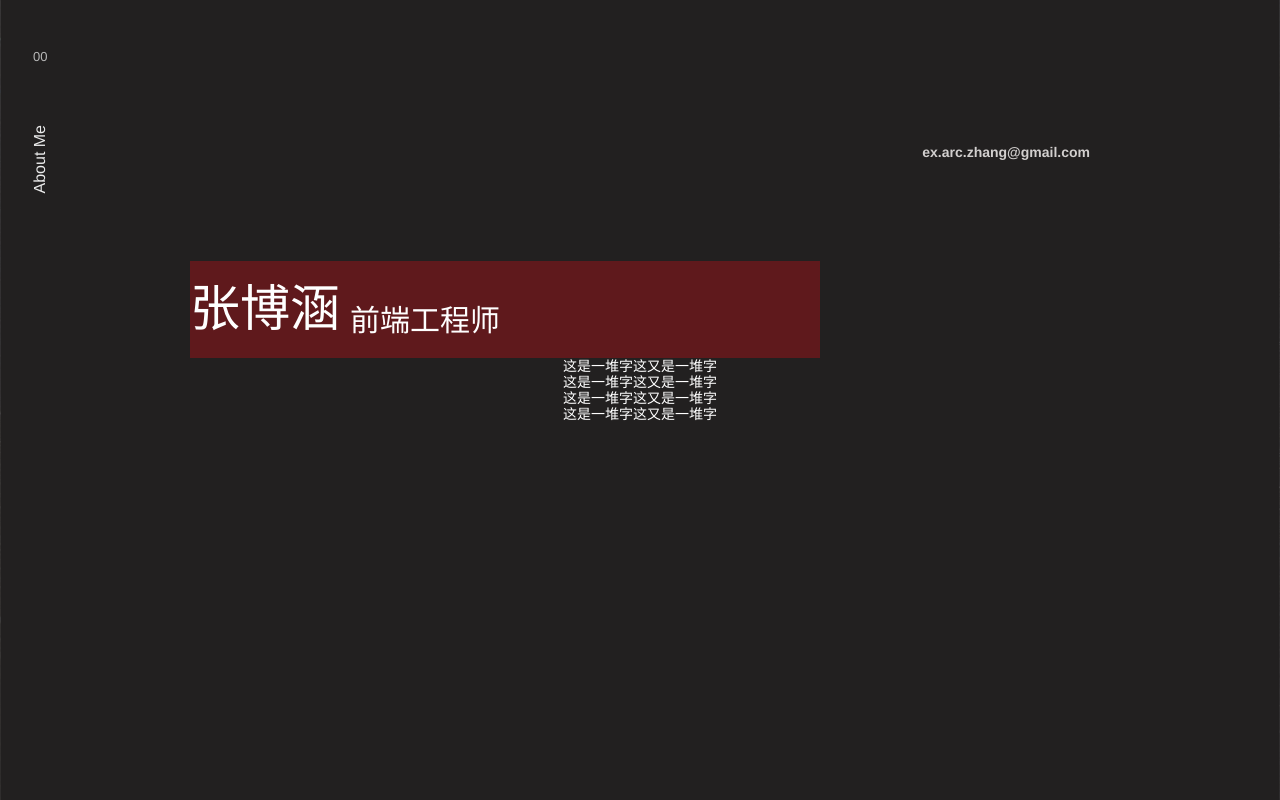
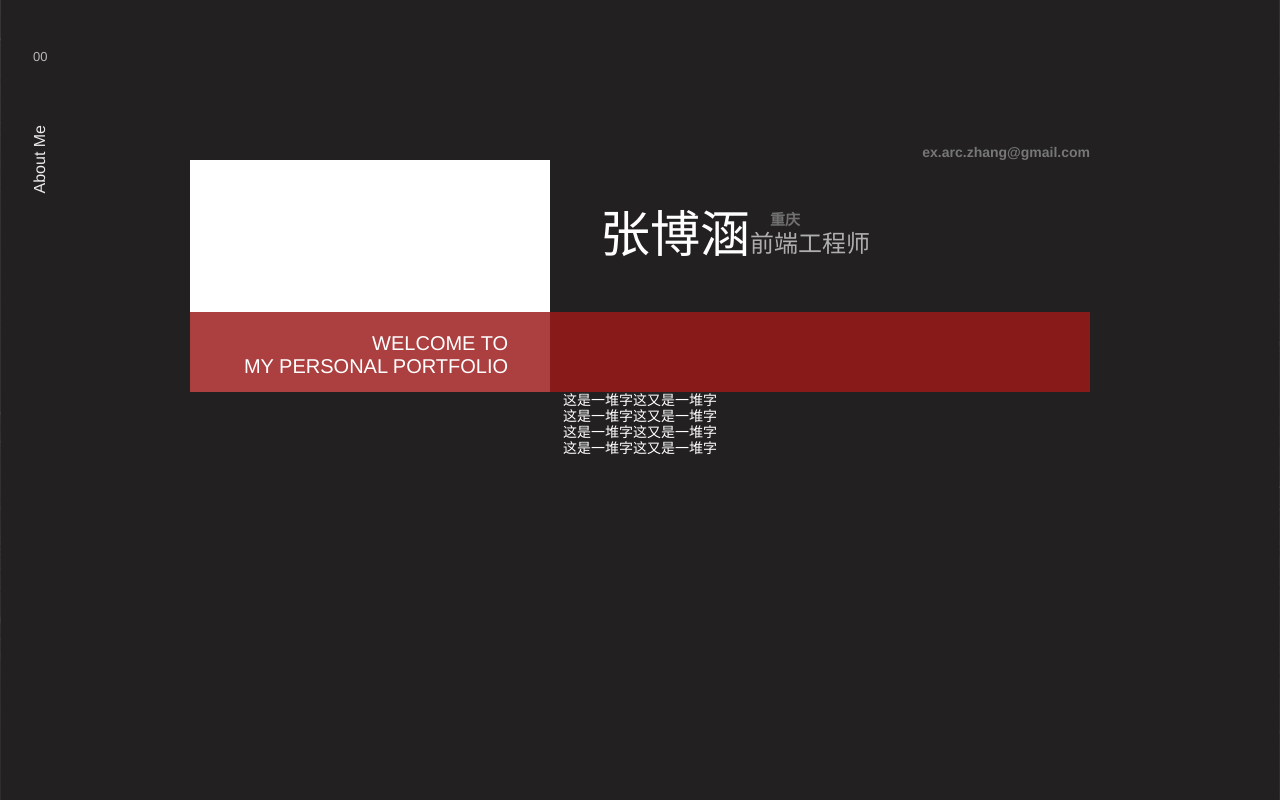
Before and after one commit to 574549756/Oracle-s-Website, a Vue app: page /#/about in a window 1280 px wide. Shown: the top 800 px of the page. Built offline with nearby package versions, Linux system fonts and the light colour scheme; what vue-resource would draw is missing.

Commit message:
header css done

```diff
--- a/src/App.vue
+++ b/src/App.vue
@@ -7,6 +7,7 @@
 </template>
 
 <script>
+import "./assets/reset.scss"
 import resumeBoard from "./components/resumeBoard"
 import router from "./router/index"
 import topBar from "./components/topBar"
--- a/src/assets/reset.scss
+++ b/src/assets/reset.scss
@@ -18,10 +18,15 @@ a {
   text-decoration: none;
 }
 body {
-  font-family: -apple-system, 'Noto Sans', 'Helvetica Neue', Helvetica,
-    'Nimbus Sans L', Arial, 'Liberation Sans', 'PingFang SC', 'Hiragino Sans GB',
-    'Noto Sans CJK SC', 'Source Han Sans SC', 'Source Han Sans CN',
-    'Microsoft YaHei', 'Wenquanyi Micro Hei', 'WenQuanYi Zen Hei', 'ST Heiti',
-    SimHei, 'WenQuanYi Zen Hei Sharp', sans-serif;
+  font-family: -apple-system, "Noto Sans", "Helvetica Neue", Helvetica,
+    "Nimbus Sans L", Arial, "Liberation Sans", "PingFang SC",
+    "Hiragino Sans GB", "Noto Sans CJK SC", "Source Han Sans SC",
+    "Source Han Sans CN", "Microsoft YaHei", "Wenquanyi Micro Hei",
+    "WenQuanYi Zen Hei", "ST Heiti", SimHei, "WenQuanYi Zen Hei Sharp",
+    sans-serif;
   font-size: 14px;
 }
+* {
+  font-family: Helvetica, "Hiragino Sans GB", "Microsoft Yahei",
+    "微软雅黑", Arial, sans-serif;
+}
--- a/src/components/TabContent/aboutMe.vue
+++ b/src/components/TabContent/aboutMe.vue
@@ -8,9 +8,34 @@
           </svg>
           <p>ex.arc.zhang@gmail.com</p>
         </div>
-        <div class="aboutMe-header-h1">
-          <h1>张博涵</h1>
-          <h2>前端工程师</h2>
+        <div class="aboutMe-board">
+          <div class="photo"></div>
+          <div class="aboutMe-message">
+            <h1>张博涵</h1>
+            <div class="aboutMe-message-tltle2">
+              <div class="aboutMe-message-title2-site">
+                <svg class="icon" aria-hidden="true">
+                  <use xlink:href="#icon-site"></use>
+                </svg>
+                <p>重庆</p>
+              </div>
+              <h2>前端工程师</h2>
+            </div>
+            <div class="aboutMe-connection">
+              <svg class="icon" aria-hidden="true">
+                <use xlink:href="#icon-site"></use>
+              </svg>
+            </div>
+          </div>
+          <div class="aboutMe-header-h1">
+            <div class="title1">
+              <div class="sayHello">
+                <h1>WELCOME TO</h1>
+                <h1>MY PERSONAL PORTFOLIO</h1>
+              </div>
+            </div>
+            <div class="mainText"></div>
+          </div>
         </div>
       </div>
     </header>
--- a/src/components/selectTabContent/about.vue
+++ b/src/components/selectTabContent/about.vue
@@ -66,7 +66,7 @@ $designWidth: 1920;
 			height: 100%;
 			header.aboutMe-header {
 				display: flex;
-				height: 35%;
+				height: 40%;
 				position: relative;
 				div.aboutMe-header-text {
 					display: flex;
@@ -81,24 +81,91 @@ $designWidth: 1920;
 							height: 40px;
 							width: 40px;
 						}
+						p {
+							color: rgb(119, 119, 119);
+						}
+					}
+					div.aboutMe-board {
+						display: flex;
+						justify-content: flex-start;
+						flex: 1;
+						div.photo {
+							width: 40%;
+							height: 100%;
+							background: white;
+						}
+						> .aboutMe-message {
+							margin-top: 50px;
+							margin-left: 50px;
+							display: flex;
+							h1 {
+								margin: 0;
+								font-family: "Courier New", Courier,
+									monospace;
+								font-weight: 100;
+								font-size: 50px;
+							}
+							h2 {
+								font-weight: 100;
+								font-size: 24px;
+								color: rgb(175, 175, 175);
+							}
+							.aboutMe-message-title2-site {
+								display: flex;
+								justify-content: flex-start;
+								align-items: center;
+								svg {
+									fill: rgb(112, 112, 112);
+									height: 20px;
+									width: 20px;
+								}
+								p {
+									color: rgb(112, 112, 112);
+									font-size: 15px;
+								}
+							}
 						}
 						div.aboutMe-header-h1 {
 							position: absolute;
 							bottom: 0;
 							left: 0;
 							display: flex;
-						width: 70%;
+							height: 80px;
+							width: 100%;
 							padding: 20px 0;
+							justify-content: space-between;
 							align-items: flex-end;
-						background: #a3121979;
+							background: #9c1a1ad5;
+							.title1 {
+								display: flex;
+								justify-content: center;
+								width: 40%;
+								height: 100%;
+								.sayHello {
+									display: flex;
+									flex-direction: column;
+									align-items: flex-end;
+									h3 {
+										font-size: 20px;
+										margin: 0;
+										color: rgb(202, 202, 202);
+									}
+									p {
+										font-size: 18px;
+										color: white;
+									}
+								}
 								h1 {
-							margin: 0 10px 0 0;
-							font-size: 50px;
+									margin: 0 0 0 12px;
+									font-size: 20px;
 									font-weight: 100;
 								}
-						h2 {
-							font-size: 30px;
-							font-weight: 100;
+							}
+
+							.mainText {
+								flex: 1;
+								height: 100%;
+							}
 						}
 					}
 				}
--- a/src/main.js
+++ b/src/main.js
@@ -6,7 +6,6 @@ import VueRouter from "vue-router"
 import App from "./App"
 import router from "./router"
 import "normalize.css"
-import "./assets/reset.scss"
 
 Vue.use(VueResource)
 Vue.use(VueRouter)
```
Lines whose indentation alone changed are shown as unchanged.
